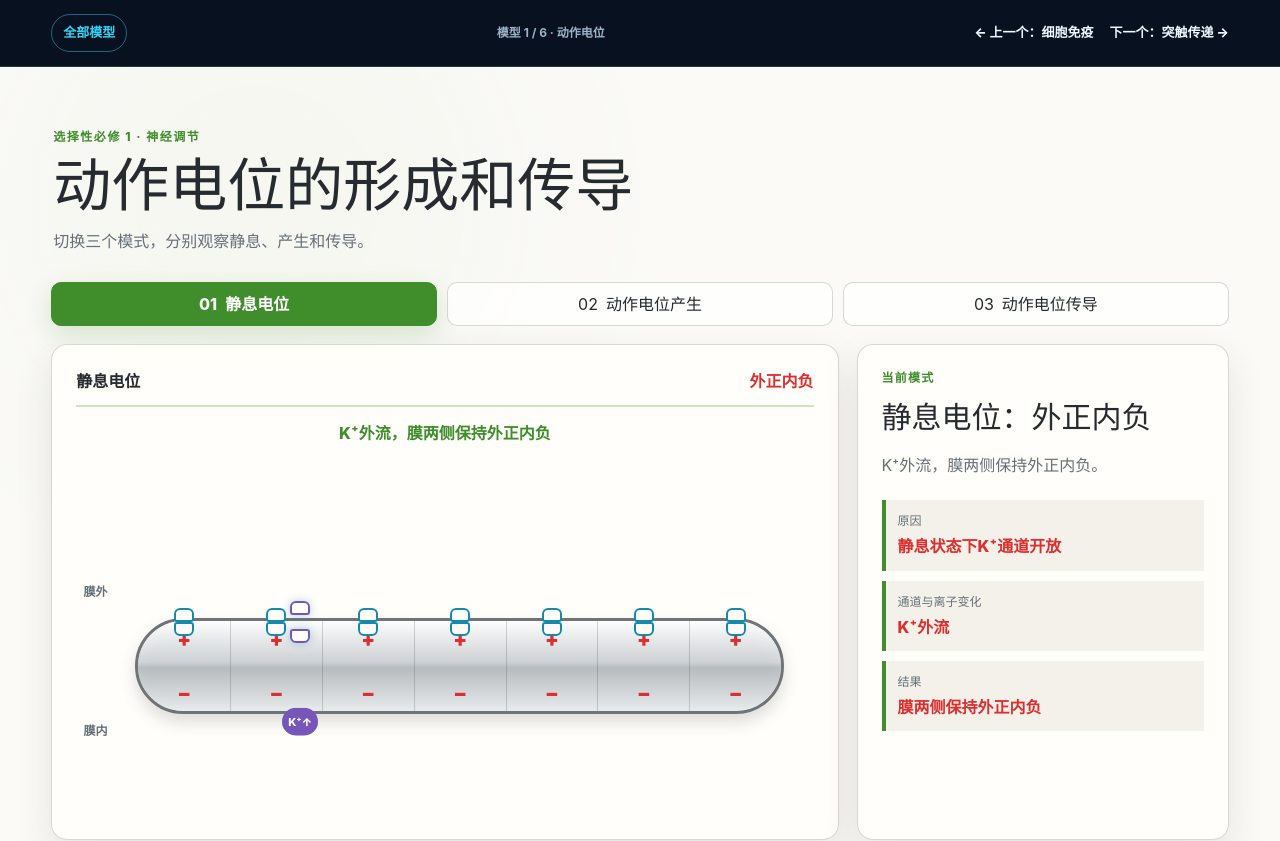
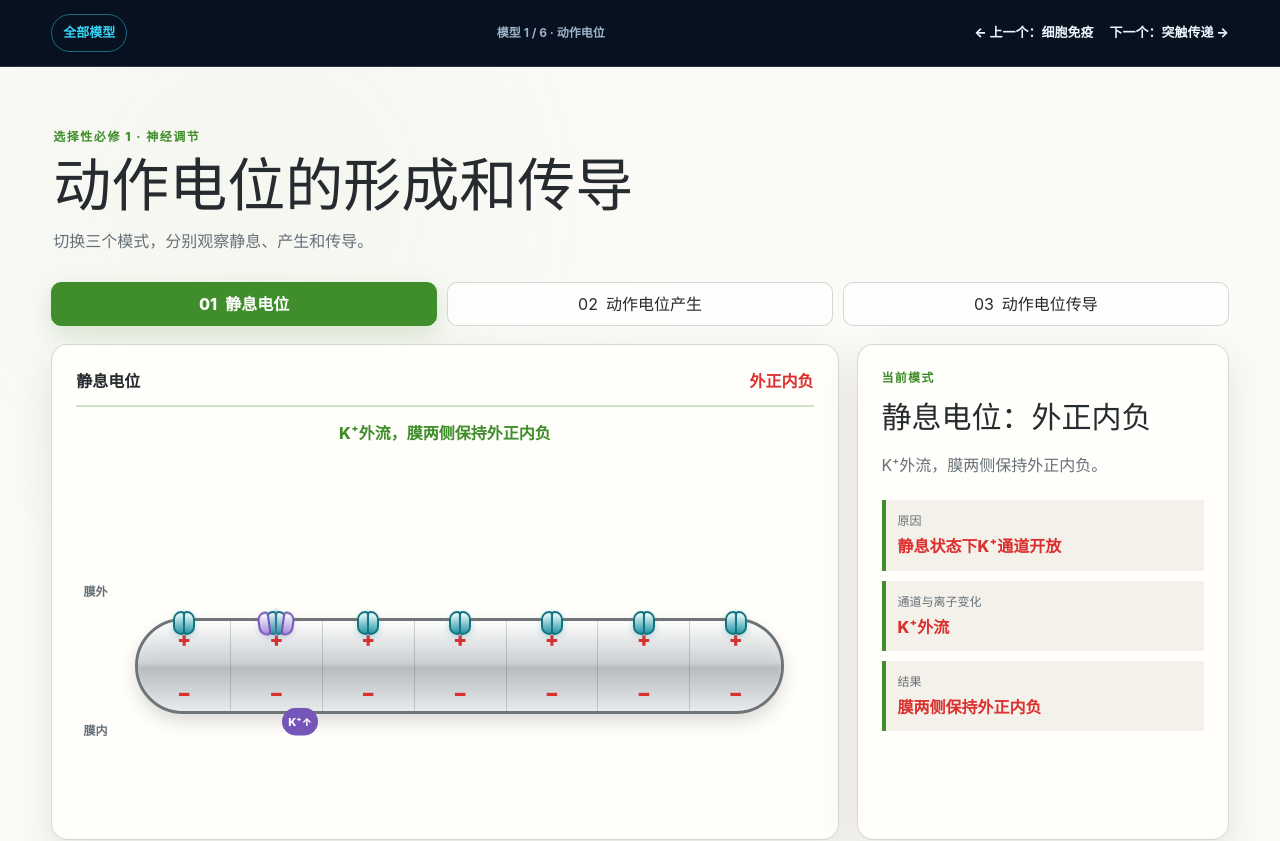
Before and after one commit to Meiosis7/biology-interactive-models, a Next.js app: page /models/action-potential in a window 1280 px wide. Shown: the top 841 px of the page. Built offline with nearby package versions, Linux system fonts and the light colour scheme.

Commit message:
feat: open ion channels horizontally

```diff
--- a/components/action-potential/ActionPotentialScene.tsx
+++ b/components/action-potential/ActionPotentialScene.tsx
@@ -1,4 +1,5 @@
 import type { ActionPotentialFrame, ActionPotentialMode } from "./types";
+import { IonChannel } from "./IonChannel";
 
 const MODE_LABELS: Record<ActionPotentialMode, string> = {
   resting: "静息电位",
@@ -63,11 +64,10 @@ export function ActionPotentialScene({
               <span className="ap-segment-charge ap-segment-charge--outside">
                 {segment.polarity === "excited" ? "−" : "+"}
               </span>
-              <i
-                className="ap-gated-channel ap-gated-channel--na"
-                data-channel-species="sodium"
-                data-open={segment.sodiumChannelOpen}
-                aria-label={`第${segment.id + 1}膜段Na⁺通道${segment.sodiumChannelOpen ? "开放" : "关闭"}`}
+              <IonChannel
+                species="sodium"
+                open={segment.sodiumChannelOpen}
+                label={`第${segment.id + 1}膜段Na⁺通道${segment.sodiumChannelOpen ? "开放" : "关闭"}`}
               />
               <span className="ap-segment-charge ap-segment-charge--inside">
                 {segment.polarity === "excited" ? "+" : "−"}
@@ -82,11 +82,10 @@ export function ActionPotentialScene({
               )}
               {mode === "resting" && segment.id === 1 && (
                 <>
-                  <i
-                    className="ap-gated-channel ap-gated-channel--k"
-                    data-channel-species="potassium"
-                    data-open={frame.potassiumChannelOpen}
-                    aria-label={`K⁺通道${frame.potassiumChannelOpen ? "开放" : "关闭"}`}
+                  <IonChannel
+                    species="potassium"
+                    open={frame.potassiumChannelOpen}
+                    label={`K⁺通道${frame.potassiumChannelOpen ? "开放" : "关闭"}`}
                   />
                   {frame.potassiumOutflow && (
                     <span className="ap-segment-k-flow" aria-label="K⁺外流">
--- /dev/null
+++ b/components/action-potential/IonChannel.tsx
@@ -0,0 +1,32 @@
+interface IonChannelProps {
+  species: "sodium" | "potassium";
+  open: boolean;
+  label: string;
+}
+
+export function IonChannel({ species, open, label }: IonChannelProps) {
+  return (
+    <i
+      className={`ap-ion-channel ap-ion-channel--${species}`}
+      data-channel-species={species}
+      data-open={open}
+      aria-label={label}
+    >
+      <span
+        className="ap-ion-channel__petal ap-ion-channel__petal--left"
+        data-channel-petal="left"
+        aria-hidden="true"
+      />
+      <span
+        className="ap-ion-channel__pore"
+        data-channel-pore
+        aria-hidden="true"
+      />
+      <span
+        className="ap-ion-channel__petal ap-ion-channel__petal--right"
+        data-channel-petal="right"
+        aria-hidden="true"
+      />
+    </i>
+  );
+}
--- a/components/action-potential/action-potential.css
+++ b/components/action-potential/action-potential.css
@@ -244,59 +244,73 @@
   bottom: 8px;
 }
 
-.ap-gated-channel {
+.ap-ion-channel {
+  --channel-color: #2597a6;
+  --channel-dark: #147481;
   position: absolute;
-  z-index: 5;
   top: -15px;
   left: 50%;
-  width: 20px;
-  height: 32px;
-  color: var(--ap-blue);
-  font-style: normal;
+  width: 30px;
+  height: 34px;
   transform: translateX(-50%);
+  z-index: 5;
 }
 
-.ap-gated-channel::before,
-.ap-gated-channel::after {
+.ap-ion-channel__petal {
   position: absolute;
-  left: 0;
-  box-sizing: border-box;
-  width: 20px;
-  height: 14px;
-  border: 2px solid currentColor;
-  border-radius: 6px 6px 3px 3px;
-  background: var(--ap-paper-strong);
-  content: "";
-  transition: transform 150ms ease;
+  top: 5px;
+  width: 12px;
+  height: 24px;
+  border: 2px solid var(--channel-dark);
+  background: linear-gradient(180deg, #f7ffff, var(--channel-color));
+  box-shadow: 0 2px 6px color-mix(in srgb, var(--channel-color) 28%, transparent);
+  transition: transform 300ms cubic-bezier(.2, .8, .2, 1);
+  will-change: transform;
 }
 
-.ap-gated-channel::before {
-  top: 0;
-  transform: translateY(2px);
+.ap-ion-channel__petal--left {
+  left: 3px;
+  border-radius: 9px 4px 4px 9px;
+  transform-origin: right center;
+  transform: translateX(1px) rotate(0deg);
 }
 
-.ap-gated-channel::after {
-  bottom: 0;
-  border-radius: 3px 3px 6px 6px;
-  transform: translateY(-2px);
+.ap-ion-channel__petal--right {
+  right: 3px;
+  border-radius: 4px 9px 9px 4px;
+  transform-origin: left center;
+  transform: translateX(-1px) rotate(0deg);
 }
 
-.ap-gated-channel[data-open="true"]::before {
-  transform: translateY(-5px);
+.ap-ion-channel[data-open="true"] .ap-ion-channel__petal--left {
+  transform: translateX(-6px) rotate(-8deg);
 }
 
-.ap-gated-channel[data-open="true"]::after {
-  transform: translateY(5px);
+.ap-ion-channel[data-open="true"] .ap-ion-channel__petal--right {
+  transform: translateX(6px) rotate(8deg);
 }
 
-.ap-gated-channel[data-open="true"] {
-  filter: drop-shadow(0 0 4px rgba(22, 138, 173, 0.35));
+.ap-ion-channel__pore {
+  position: absolute;
+  top: 2px;
+  bottom: 2px;
+  left: 50%;
+  width: 4px;
+  border-radius: 999px;
+  background: color-mix(in srgb, var(--channel-color) 26%, transparent);
+  transform: translateX(-50%) scaleX(.3);
+  opacity: 0;
+  transition: transform 300ms ease, opacity 200ms ease;
 }
 
-.ap-gated-channel--k {
-  left: 76%;
-  color: var(--ap-purple);
-  filter: drop-shadow(0 0 4px rgba(118, 87, 185, 0.28));
+.ap-ion-channel[data-open="true"] .ap-ion-channel__pore {
+  transform: translateX(-50%) scaleX(1);
+  opacity: .8;
+}
+
+.ap-ion-channel--potassium {
+  --channel-color: #a68ade;
+  --channel-dark: #7456b3;
 }
 
 .ap-stimulus {
@@ -640,17 +654,6 @@
     justify-self: end;
   }
 
-  .ap-gated-channel {
-    width: 16px;
-    height: 27px;
-  }
-
-  .ap-gated-channel::before,
-  .ap-gated-channel::after {
-    width: 16px;
-    height: 12px;
-  }
-
   .ap-segment-na-flow,
   .ap-segment-k-flow {
     min-width: 30px;
```
Also changed, not shown: 1 other file (tests, documents, lock files or other folders).
